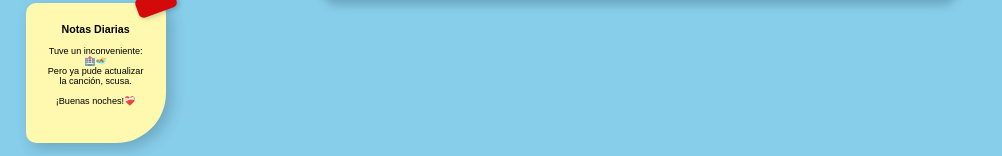
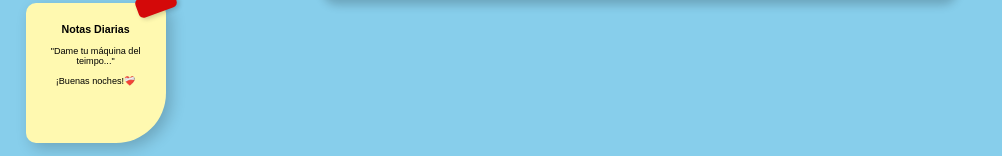
Before and after one commit to Jeronimo1002/vanebonita, a plain HTML site: page index.html in a window 1280 px wide. Shown: the part 287-443 px from the top of the page, without its empty margins (0-1002 px from the left). Drawn offline with Linux system fonts and the light colour scheme.

Commit message:
Actualizar index.html

```diff
--- a/index.html
+++ b/index.html
@@ -88,8 +88,7 @@
 <!-- NOTA -->
     <div id="note-container">
         <h3>Notas Diarias</h3>
-        <p>Tuve un inconveniente: 🏥🏊<br>
-            Pero ya pude actualizar la canción, scusa.<br>
+        <p>"Dame tu máquina del teimpo..."<br>
                 <br>
             ¡Buenas noches!❤️‍🩹
         </p>
```
